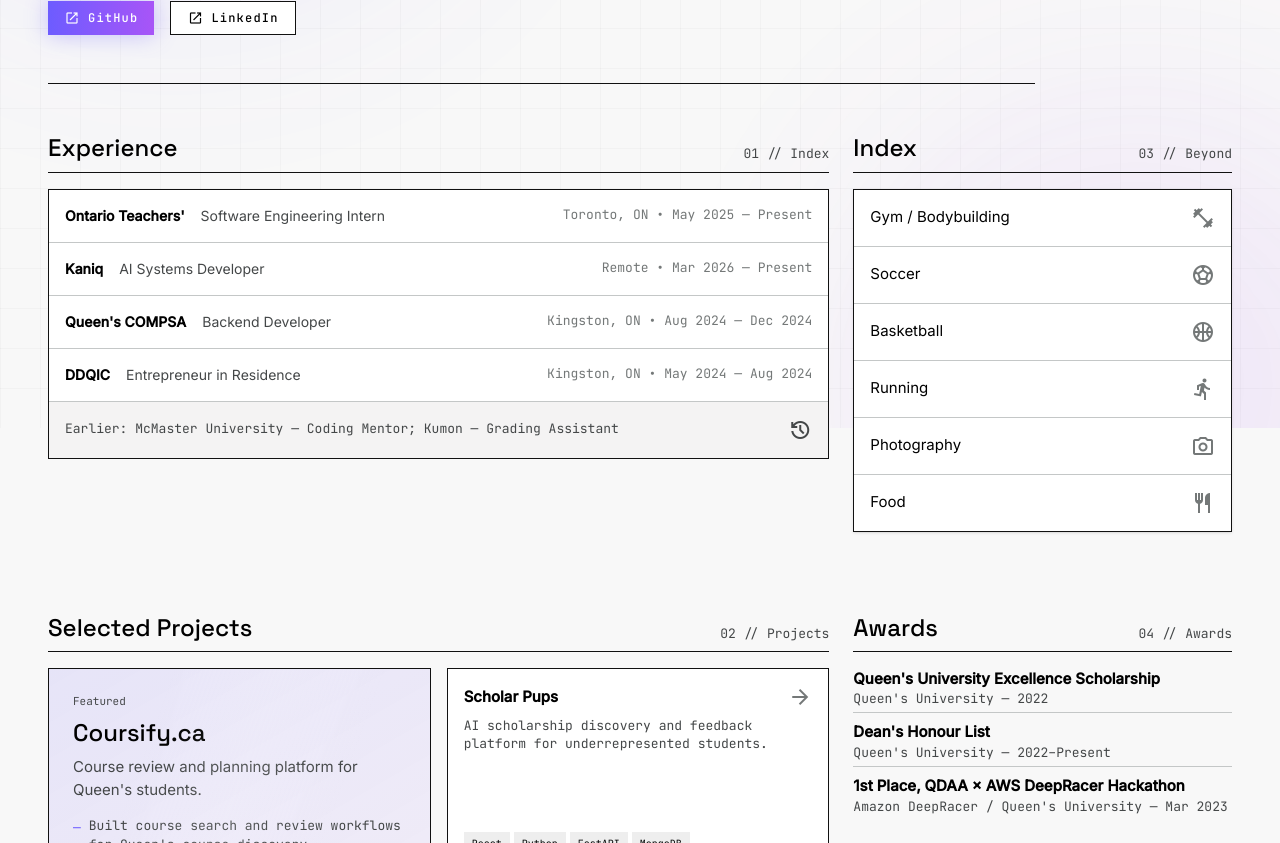
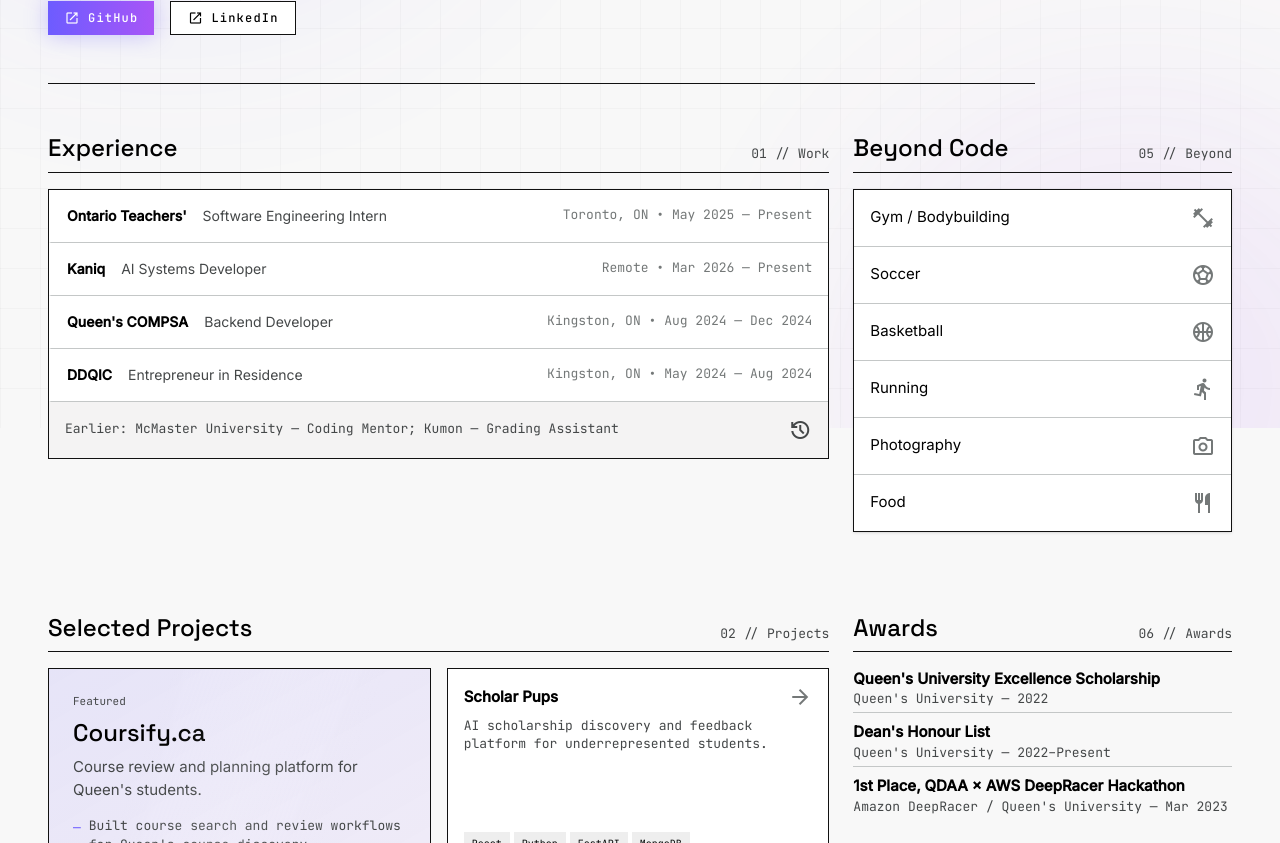
Before and after one commit to mominalvi/personal-portfolio, a Next.js app: page / in a window 1280 px wide. Shown: the part 372-1215 px from the top of the page. Built offline with nearby package versions, Linux system fonts and the light colour scheme.

Commit message:
elevate beyond code, accent polish on experience and awards, fix section numbering

```diff
--- a/src/components/Awards.tsx
+++ b/src/components/Awards.tsx
@@ -25,18 +25,18 @@
       <div className="flex justify-between items-end border-b-architectural pb-sm mb-md">
         <h2 className="font-h3 text-h3 text-primary">Awards</h2>
         <span className="font-meta-technical text-meta-technical text-on-surface-variant">
-          04 // Awards
+          06 // Awards
         </span>
       </div>
       <div className="flex flex-col gap-sm">
         {awards.map((award, i) => (
           <div
             key={award.title}
-            className={`flex flex-col pb-xs ${
+            className={`group flex flex-col pb-xs ${
               i < awards.length - 1 ? "border-b border-outline-variant" : ""
             }`}
           >
-            <span className="font-body-md text-body-md font-bold text-primary">
+            <span className="font-body-md text-body-md font-bold text-primary group-hover:text-[color:var(--accent)] transition-colors">
               {award.title}
             </span>
             <span className="font-meta-technical text-meta-technical text-on-surface-variant">
--- a/src/components/Experience.tsx
+++ b/src/components/Experience.tsx
@@ -35,17 +35,17 @@
       <div className="flex justify-between items-end border-b-architectural pb-sm mb-md">
         <h2 className="font-h3 text-h3 text-primary">Experience</h2>
         <span className="font-meta-technical text-meta-technical text-on-surface-variant">
-          01 // Index
+          01 // Work
         </span>
       </div>
       <div className="flex flex-col border-architectural bg-surface-container-lowest">
         {roles.map((role) => (
           <div
             key={`${role.org}-${role.title}`}
-            className="group flex flex-col md:flex-row md:items-center justify-between p-md border-b border-outline-variant hover:bg-surface-container transition-all duration-200 cursor-default"
+            className="group flex flex-col md:flex-row md:items-center justify-between p-md border-b border-outline-variant border-l-2 border-l-transparent hover:border-l-[color:var(--accent)] hover:bg-surface-container transition-all duration-200 cursor-default"
           >
             <div className="flex items-center gap-md flex-wrap">
-              <span className="text-sm font-bold text-primary group-hover:translate-x-1 transition-transform">
+              <span className="text-sm font-bold text-primary group-hover:text-[color:var(--accent)] group-hover:translate-x-1 transition-all">
                 {role.org}
               </span>
               <span className="text-sm text-on-surface-variant">{role.title}</span>
--- a/src/components/IndexModule.tsx
+++ b/src/components/IndexModule.tsx
@@ -14,9 +14,9 @@
       style={{ animationDelay: "450ms" }}
     >
       <div className="flex justify-between items-end border-b-architectural pb-sm mb-md">
-        <h2 className="font-h3 text-h3 text-primary">Index</h2>
+        <h2 className="font-h3 text-h3 text-primary">Beyond Code</h2>
         <span className="font-meta-technical text-meta-technical text-on-surface-variant">
-          03 // Beyond
+          05 // Beyond
         </span>
       </div>
       <div className="flex flex-col border-architectural bg-surface-container-lowest shadow-sm">
@@ -30,7 +30,7 @@
             <span className="font-body-md text-body-md text-primary group-hover:translate-x-1 transition-transform">
               {item.label}
             </span>
-            <span className="material-symbols-outlined text-[16px] text-outline group-hover:text-secondary transition-colors">
+            <span className="material-symbols-outlined text-[16px] text-outline group-hover:text-[color:var(--accent)] transition-colors">
               {item.icon}
             </span>
           </div>
```
